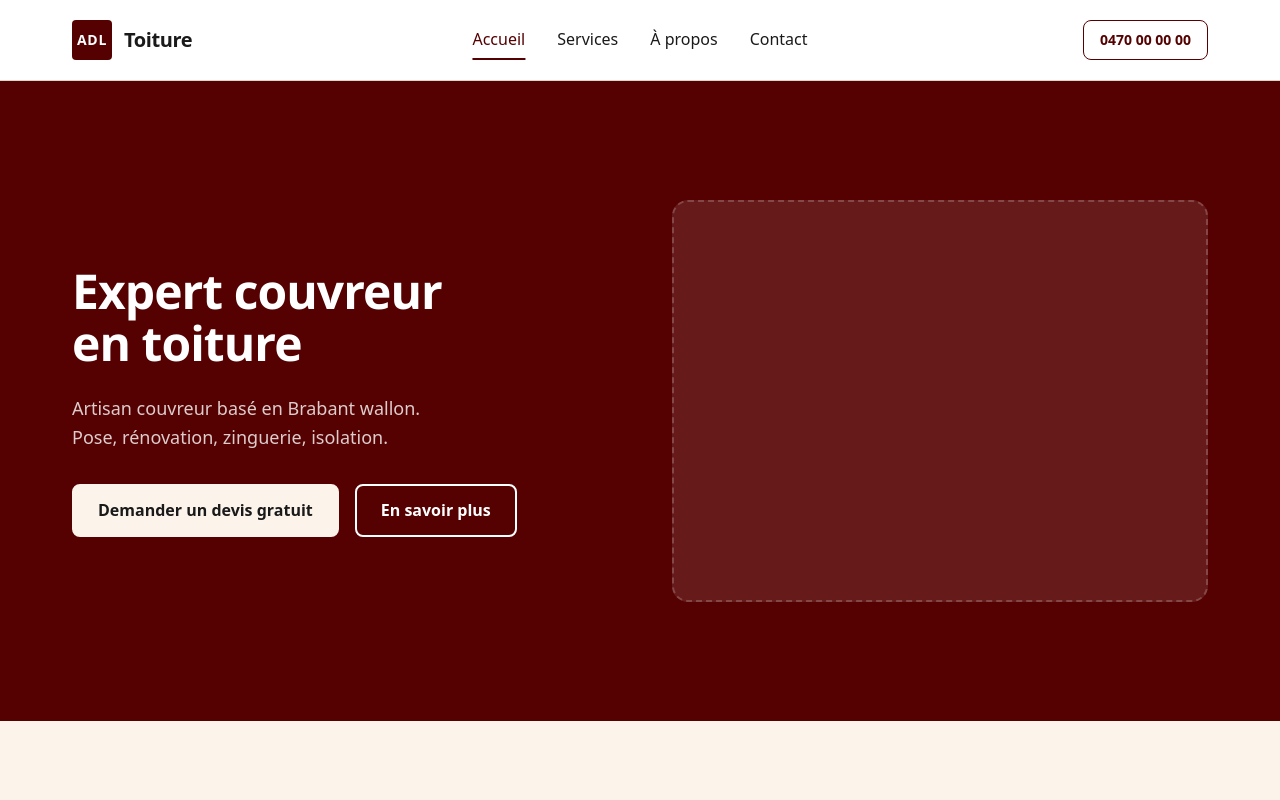
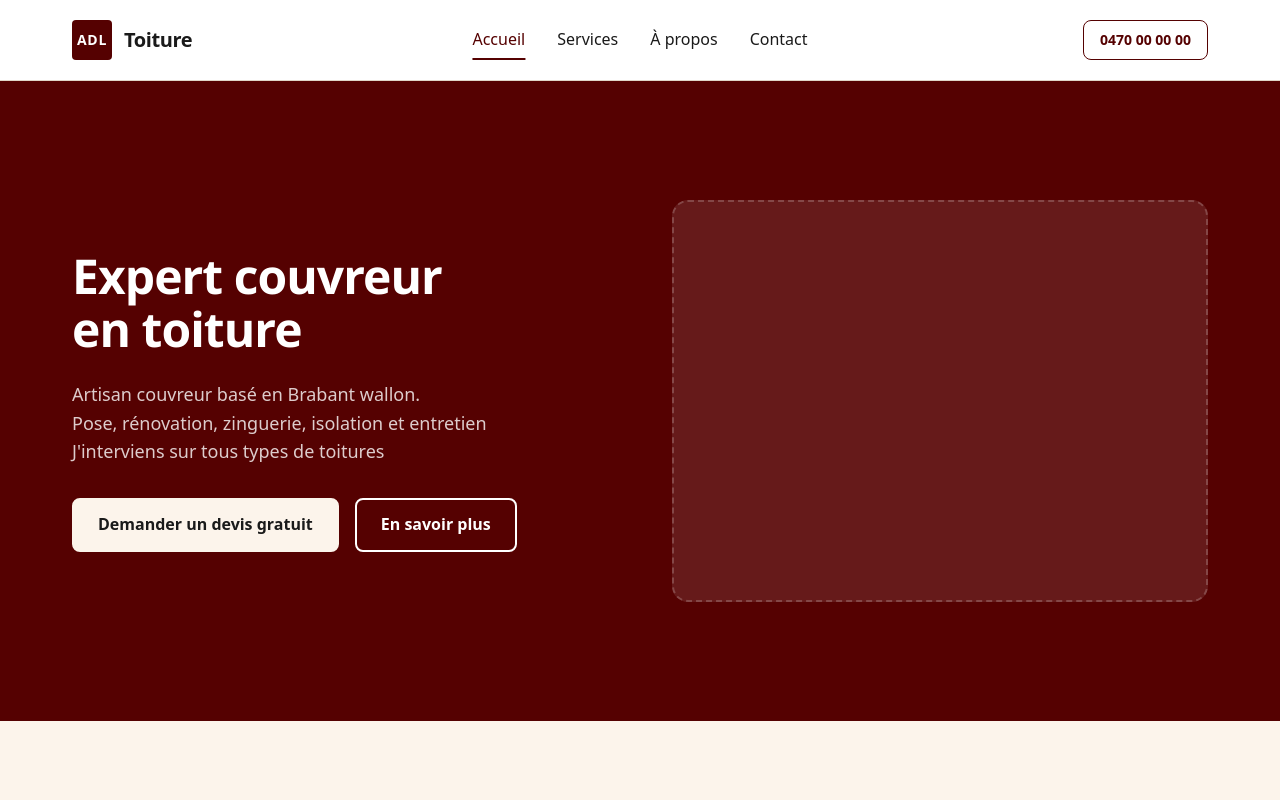
Before and after one commit to MyriamMI/ADLToiture, a React (Vite) app: page / in a window 1280 px wide. Shown: the top 800 px of the page. Built offline with nearby package versions, Linux system fonts and the light colour scheme.

Commit message:
feat: home page sections complete

```diff
--- a/src/components/sections/Hero.jsx
+++ b/src/components/sections/Hero.jsx
@@ -5,14 +5,18 @@ export default function Hero() {
   return (
     <section className="hero">
       <div className="hero__container">
-
         <div className="hero__content">
           <h1 className="hero__title">
-            Expert couvreur<br />en toiture
+            Expert couvreur
+            <br />
+            en toiture
           </h1>
           <p className="hero__subtitle">
-            Artisan couvreur basé en Brabant wallon.<br />
-            Pose, rénovation, zinguerie, isolation.
+            Artisan couvreur basé en Brabant wallon.
+            <br />
+            Pose, rénovation, zinguerie, isolation et entretien <br/>
+              J'interviens
+            sur tous types de toitures
           </p>
           <div className="hero__actions">
             <Link to="/contact" className="hero__btn hero__btn--primary">
@@ -27,8 +31,7 @@ export default function Hero() {
         <div className="hero__image">
           <div className="hero__image-placeholder" aria-hidden="true" />
         </div>
-
       </div>
     </section>
-  )
+  );
 }
```
